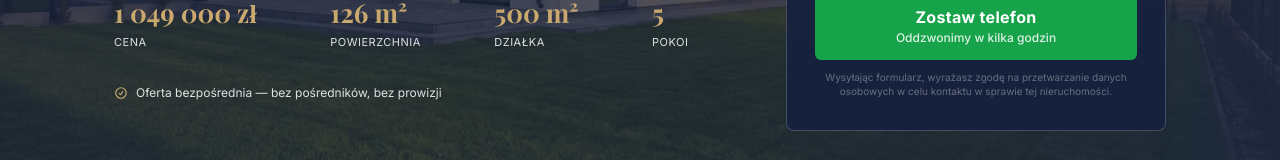
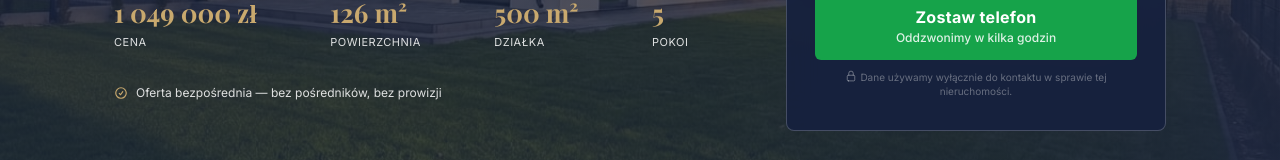
Before and after one commit to bartgryszko/brzegowa-landing, a website: page index.html in a window 1280 px wide. Shown: the part 486-646 px from the top of the page. Drawn offline with nearby package versions, Linux system fonts and the light colour scheme.

Commit message:
Add lock icon to consent text under submit button

```diff
--- a/index.html
+++ b/index.html
@@ -204,7 +204,7 @@
           </div>
           <div class="cf-turnstile" data-sitekey="0x4AAAAAACk6lS6MnM8bGloi" data-theme="dark" data-size="compact"></div>
           <button type="submit" class="form-submit" id="submitBtn">Zostaw telefon<small>Oddzwonimy w kilka godzin</small></button>
-          <p class="form-consent">Wysyłając formularz, wyrażasz zgodę na przetwarzanie danych osobowych w celu kontaktu w sprawie tej nieruchomości.</p>
+          <p class="form-consent"><svg xmlns="http://www.w3.org/2000/svg" fill="none" viewBox="0 0 24 24" stroke-width="2" stroke="currentColor" width="12" height="12" style="display:inline;vertical-align:-1px;margin-right:3px"><path stroke-linecap="round" stroke-linejoin="round" d="M16.5 10.5V6.75a4.5 4.5 0 1 0-9 0v3.75m-.75 11.25h10.5a2.25 2.25 0 0 0 2.25-2.25v-6.75a2.25 2.25 0 0 0-2.25-2.25H6.75a2.25 2.25 0 0 0-2.25 2.25v6.75a2.25 2.25 0 0 0 2.25 2.25Z"/></svg>Dane używamy wyłącznie do kontaktu w sprawie tej nieruchomości.</p>
         </form>
         <div class="form-success" id="formSuccessDesktop">
           <div class="check">
@@ -291,7 +291,7 @@
           </div>
           <div class="cf-turnstile" data-sitekey="0x4AAAAAACk6lS6MnM8bGloi" data-theme="dark" data-size="compact"></div>
           <button type="submit" class="form-submit" id="submitBtnFinal">Zostaw telefon<small>Oddzwonimy w kilka godzin</small></button>
-          <p class="form-consent">Wysyłając formularz, wyrażasz zgodę na przetwarzanie danych osobowych w celu kontaktu w sprawie tej nieruchomości.</p>
+          <p class="form-consent"><svg xmlns="http://www.w3.org/2000/svg" fill="none" viewBox="0 0 24 24" stroke-width="2" stroke="currentColor" width="12" height="12" style="display:inline;vertical-align:-1px;margin-right:3px"><path stroke-linecap="round" stroke-linejoin="round" d="M16.5 10.5V6.75a4.5 4.5 0 1 0-9 0v3.75m-.75 11.25h10.5a2.25 2.25 0 0 0 2.25-2.25v-6.75a2.25 2.25 0 0 0-2.25-2.25H6.75a2.25 2.25 0 0 0-2.25 2.25v6.75a2.25 2.25 0 0 0 2.25 2.25Z"/></svg>Dane używamy wyłącznie do kontaktu w sprawie tej nieruchomości.</p>
         </form>
         <div class="form-success" id="formSuccessFinal">
           <div class="check">
```
